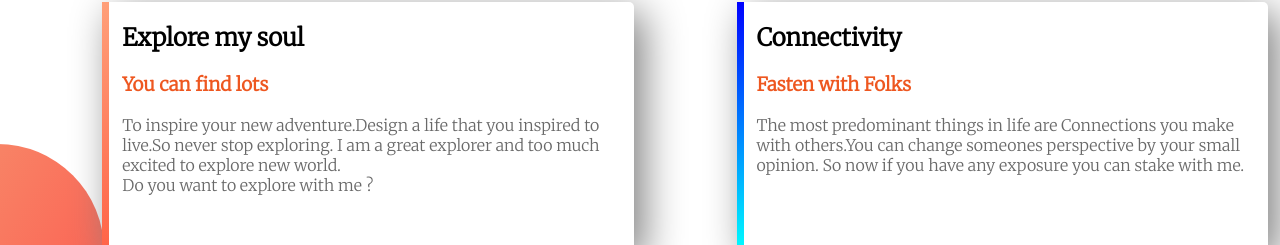
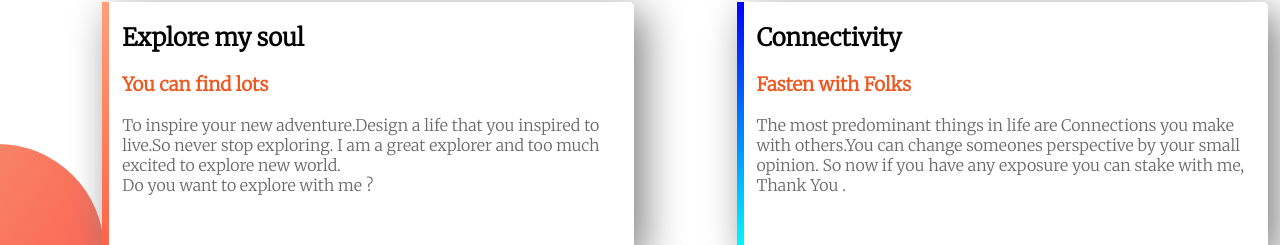
Before and after one commit to JubairRahman/webPort, a plain HTML site: page index.html in a window 1280 px wide. Shown: the part 1394-1639 px from the top of the page. Drawn offline with Linux system fonts and the light colour scheme.

Commit message:
mejor change the name of html file .

```diff
--- a/port.html
+++ b/index.html
@@ -81,7 +81,7 @@
          <div id="right-box"  class="half-width single-block">
            <h2>Connectivity</h2>
            <h3><span class="orange-highlight">Fasten with Folks</span>  </h3>
-           <p>The most predominant things in life are Connections you make with others.You can change someones perspective by your small opinion. So now if you have any exposure you can stake with me. </p>
+           <p>The most predominant things in life are Connections you make with others.You can change someones perspective by your small opinion. So now if you have any exposure you can stake with me,  <br> Thank You . </p>
 
          </div>
       </section>
```
Also changed, not shown: images/jhankar.png (deleted), images/jhankar2.png (deleted).
